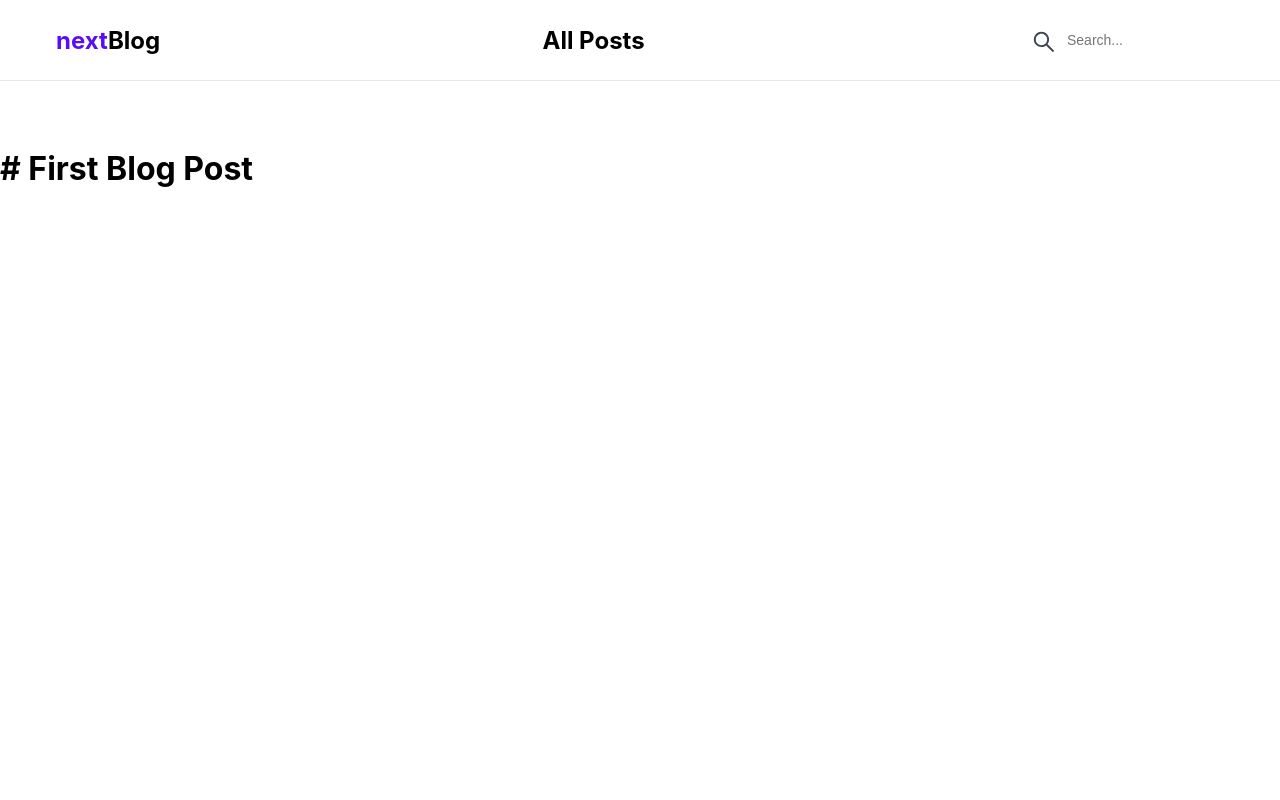
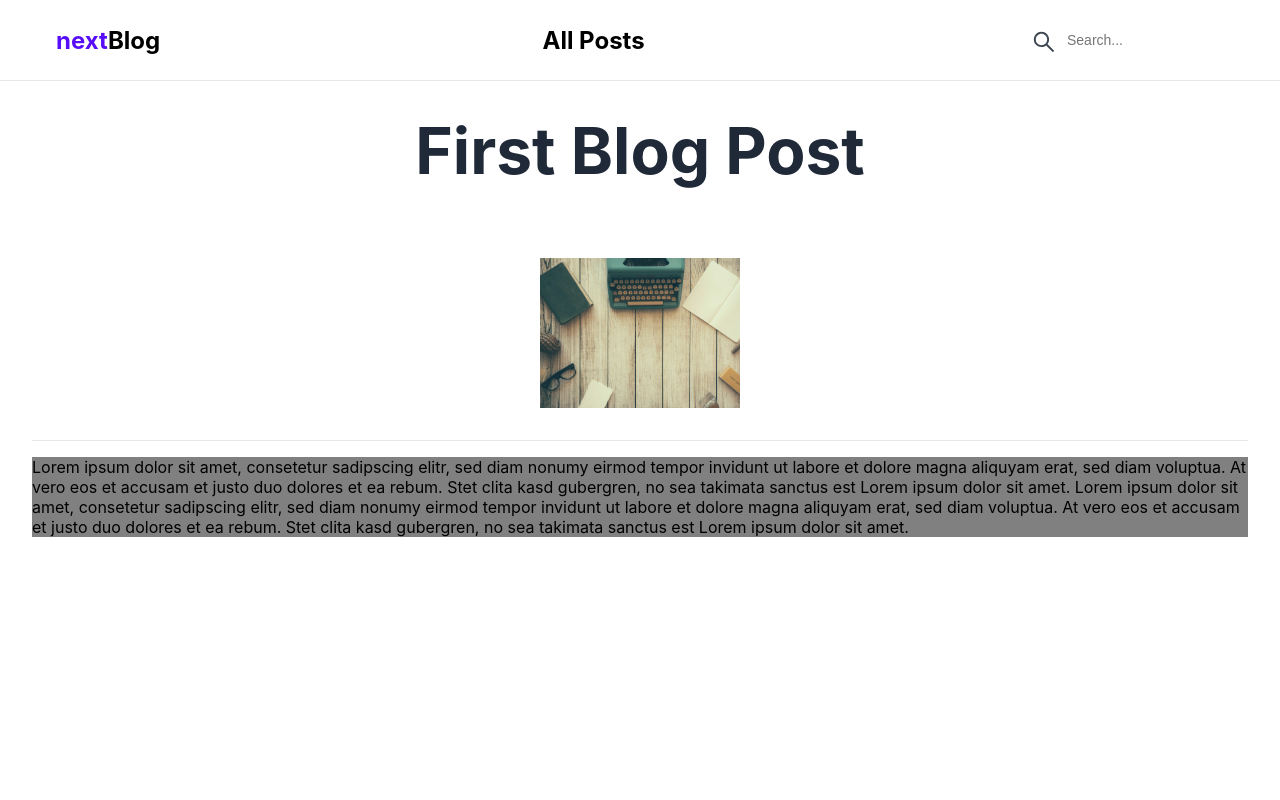
Before and after one commit to bpetermann/next-weblog, a Next.js app: page /posts/1 in a window 1280 px wide. Shown: the top 800 px of the page. Built offline with nearby package versions, Linux system fonts and the light colour scheme.

Commit message:
Added post detail logic and layout

```diff
--- a/components/homepage/Slider.jsx
+++ b/components/homepage/Slider.jsx
@@ -21,7 +21,7 @@ const Slider = ({ posts }) => {
             <Link href={`/posts/${post.id}`}>
               <a>
                 <Image
-                  src={`/images/${post.image}`}
+                  src={`/images/posts/${post.image}`}
                   alt={post.title}
                   width={2400}
                   height={1600}
--- a/components/posts/PostDetail.jsx
+++ b/components/posts/PostDetail.jsx
@@ -0,0 +1,22 @@
+import ReactMarkdown from 'react-markdown';
+import Image from 'next/image';
+import styles from './PostDetail.module.css';
+
+const PostDetail = ({ post }) => {
+  const { title, image, content } = post;
+  const imagePath = `/images/posts/${image}`;
+
+  return (
+    <article>
+      <header className={styles['header']}>
+        <h1>{title}</h1>
+        <Image src={imagePath} alt={title} width={200} height={150} />
+      </header>
+      <div className={styles['content']}>
+        <ReactMarkdown>{content}</ReactMarkdown>
+      </div>
+    </article>
+  );
+};
+
+export default PostDetail;
--- a/components/posts/PostDetail.module.css
+++ b/components/posts/PostDetail.module.css
@@ -0,0 +1,37 @@
+.header {
+  padding-bottom: var(--size-8);
+  display: flex;
+  flex-direction: column;
+  justify-content: space-around;
+  align-items: center;
+  gap: 1rem;
+  width: 95%;
+  margin: 0 auto;
+  border-bottom: var(--border) solid #e5e7eb;
+}
+
+.header h1 {
+  font-size: var(--size-10);
+  color: var(--color-base-content);
+  margin-top: -1rem;
+  text-align: center;
+}
+
+.header img {
+  object-fit: cover;
+  width: 200px;
+  height: 120px;
+}
+
+.content{
+  background-color: grey;
+  width: 95%;
+  margin: 0 auto;
+}
+
+@media (min-width: 40rem) {
+  .header h1 {
+    font-size: var(--size-16);
+    text-align: left;
+  }
+}
--- a/components/posts/PostsOverview.jsx
+++ b/components/posts/PostsOverview.jsx
@@ -2,8 +2,9 @@ import styles from './PostsOverview.module.css';
 import PostsOverviewItem from './PostsOverviewItem';
 
 const PostsOverview = ({ posts }) => {
+
   return (
-    <ul className={styles['grid-container']}>
+    <ul className={styles['container']}>
       {posts.map((post) => (
         <PostsOverviewItem post={post} key={post.id} />
       ))}
--- a/components/posts/PostsOverview.module.css
+++ b/components/posts/PostsOverview.module.css
@@ -1,4 +1,4 @@
-.grid-container {
+.container {
   list-style: none;
   margin: 0;
   padding: 0;
--- a/lib/posts-util.js
+++ b/lib/posts-util.js
@@ -1,14 +1,14 @@
 export const DUMMY_POSTS = [
   {
     id: '1',
-    title: '# First Blog Post',
+    title: 'First Blog Post',
     image: 'writing.png',
-    text: 'Lorem ipsum dolor sit amet, consetetur sadipscing elitr, sed diam nonumy eirmod tempor invidunt ut labore et dolore magna aliquyam erat, sed diam voluptua. At vero eos et accusam et justo duo dolores et ea rebum. Stet clita kasd gubergren, no sea takimata sanctus est Lorem ipsum dolor sit amet. Lorem ipsum dolor sit amet, consetetur sadipscing elitr, sed diam nonumy eirmod tempor invidunt ut labore et dolore magna aliquyam erat, sed diam voluptua. At vero eos et accusam et justo duo dolores et ea rebum. Stet clita kasd gubergren, no sea takimata sanctus est Lorem ipsum dolor sit amet.',
+    content: 'Lorem ipsum dolor sit amet, consetetur sadipscing elitr, sed diam nonumy eirmod tempor invidunt ut labore et dolore magna aliquyam erat, sed diam voluptua. At vero eos et accusam et justo duo dolores et ea rebum. Stet clita kasd gubergren, no sea takimata sanctus est Lorem ipsum dolor sit amet. Lorem ipsum dolor sit amet, consetetur sadipscing elitr, sed diam nonumy eirmod tempor invidunt ut labore et dolore magna aliquyam erat, sed diam voluptua. At vero eos et accusam et justo duo dolores et ea rebum. Stet clita kasd gubergren, no sea takimata sanctus est Lorem ipsum dolor sit amet.',
   },
   {
     id: '2',
-    title: '# Second Blog Post',
+    title: 'Second Blog Post',
     image: 'writing.png',
-    text: 'Lorem ipsum dolor sit amet, consetetur sadipscing elitr, sed diam nonumy eirmod tempor invidunt ut labore et dolore magna aliquyam erat, sed diam voluptua. At vero eos et accusam et justo duo dolores et ea rebum. Stet clita kasd gubergren, no sea takimata sanctus est Lorem ipsum dolor sit amet. Lorem ipsum dolor sit amet, consetetur sadipscing elitr, sed diam nonumy eirmod tempor invidunt ut labore et dolore magna aliquyam erat, sed diam voluptua. At vero eos et accusam et justo duo dolores et ea rebum. Stet clita kasd gubergren, no sea takimata sanctus est Lorem ipsum dolor sit amet.',
+    content: 'Lorem ipsum dolor sit amet, consetetur sadipscing elitr, sed diam nonumy eirmod tempor invidunt ut labore et dolore magna aliquyam erat, sed diam voluptua. At vero eos et accusam et justo duo dolores et ea rebum. Stet clita kasd gubergren, no sea takimata sanctus est Lorem ipsum dolor sit amet. Lorem ipsum dolor sit amet, consetetur sadipscing elitr, sed diam nonumy eirmod tempor invidunt ut labore et dolore magna aliquyam erat, sed diam voluptua. At vero eos et accusam et justo duo dolores et ea rebum. Stet clita kasd gubergren, no sea takimata sanctus est Lorem ipsum dolor sit amet.',
   },
 ];
--- a/pages/posts/[postId].js
+++ b/pages/posts/[postId].js
@@ -1,10 +1,11 @@
+import PostDetail from '../../components/posts/PostDetail';
 import { DUMMY_POSTS } from '../../lib/posts-util';
 
 const BlogPost = ({ post }) => {
   return (
-    <div>
-      <h1>{post.title}</h1>
-    </div>
+    <>
+      <PostDetail post={post} />
+    </>
   );
 };
 
```
Also changed, not shown: components/posts/PostsOverviewItem.jsx (+11 -5 lines), public/images/posts/writing.png (renamed from public/images/writing.png).
